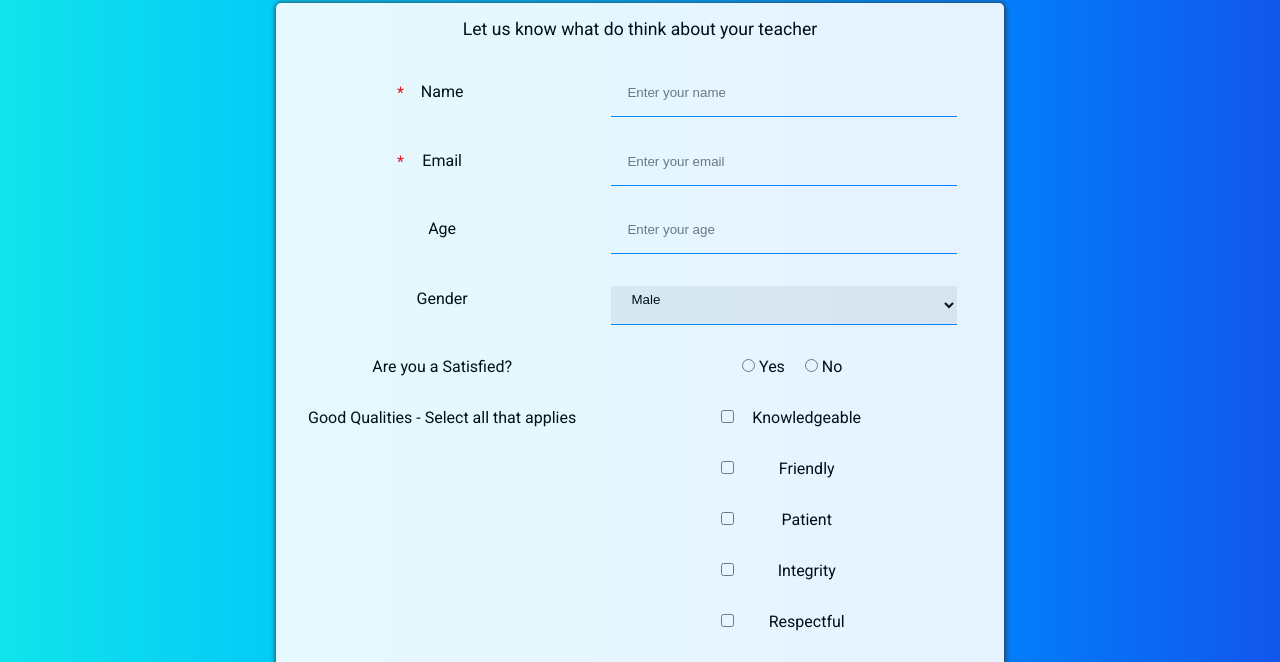
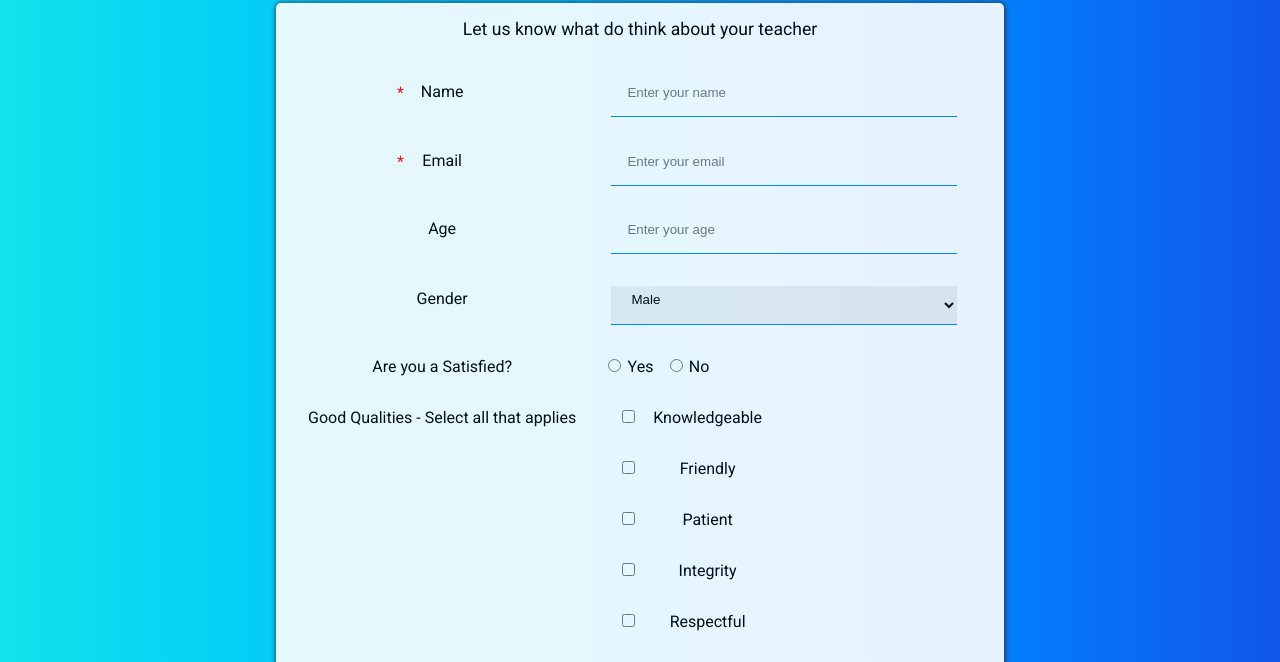
Before and after one commit to Adithya188288/SurveyFrom--FCC-Responsive-Web-Design, a plain HTML site: page index.html in a window 1280 px wide. Shown: the part 121-783 px from the top of the page. Drawn offline with Linux system fonts and the light colour scheme.

Commit message:
Updated input radio, added for & id attributes for checkbox and radio, aligned both radio and checkbox

```diff
--- a/index.html
+++ b/index.html
@@ -80,17 +80,24 @@
               <option value="Male">Male</option>
               <option value="Female">Female</option>
               <option value="Other">Others</option>
+              <i class="fas fa-angle-down"></i>
             </select>
           </div>
           <!-- User Story #13: Inside the form element, I can select a field from one or more groups of radio buttons. Each group should be grouped using the name attribute. -->
-          <div class="form-wrap text-center">
-            <label id="radio-label">Are you a Satisfied?</label>
-            <input type="radio" name="student" value="Yes" /> Yes
-            <input type="radio" name="student" value="No" /> No
+          <div class="form-wrap text-center" id="satisfied">
+            <label id="radio-label" for="satisfied">Are you a Satisfied?</label>
+            <div class="text-align-left">
+              <input
+                type="radio"
+                name="student"
+                id="satisfied"
+                value="Yes"
+              />Yes<input type="radio" name="student" value="No" />No
+            </div>
           </div>
           <!-- User Story #14: Inside the form element, I can select several fields from a series of checkboxes, each of which must have a value attribute. -->
           <div class="form-wrap text-center">
-            <label id="checkbox-label"
+            <label id="checkbox-label" for="qualities"
               >Good Qualities - Select all that applies</label
             >
             <div class="checkbox-container text-center">
@@ -99,6 +106,7 @@
                   type="checkbox"
                   name="qualities-known0"
                   value="knowledgeable"
+                  id="qualities"
                 /><label>Knowledgeable</label>
               </div>
               <div>
--- a/responsive.css
+++ b/responsive.css
@@ -6,8 +6,7 @@ p {
 }
 
 /* Setting the margin to 0 */
-.form-wrap label,
-.form-wrap select {
+.form-wrap label {
   margin: 0;
 }
 
@@ -25,6 +24,7 @@ p {
 /* Radio input display is set to inline so the content are aligned in a line  */
 .form-wrap input[type="radio"] {
   display: inline;
+
 }
 
 /* Adjusting the required * element near to the label */
--- a/style.css
+++ b/style.css
@@ -31,6 +31,10 @@ body {
 /* class which centers the element */
 .text-center {
   text-align: center;
+}
+
+.text-align-left {
+  text-align: left;
 }
 
 /* structure of the card layout */
@@ -94,20 +98,20 @@ body {
   border: none;
   border-bottom: 1px solid #0084ff;
   margin: 1rem;
-  -moz-appearance: textfield;
 }
 
 /* radio button styles */
 .form-wrap input[type="radio"] {
-  margin: 1rem 0 1rem 1rem;
+  margin: 0.7rem;
   width: auto;
+  transform: translateX(5px);
+  border: none;
   /* setting this to auto actually align both the radio button in a straight line */
 }
 
 /* Checkbox container is centered and displayed as a table */
 .form-wrap .checkbox-container {
   display: table;
-  margin: 0 auto;
 }
 /* Div inside acts as a table-row */
 .form-wrap .checkbox-container div {
@@ -117,6 +121,7 @@ body {
 .form-wrap .checkbox-container div input,
 .form-wrap .checkbox-container div label {
   display: table-cell;
+  border: none;
 }
 /* Add the important * sign before the required element */
 #email-label::before,
```
